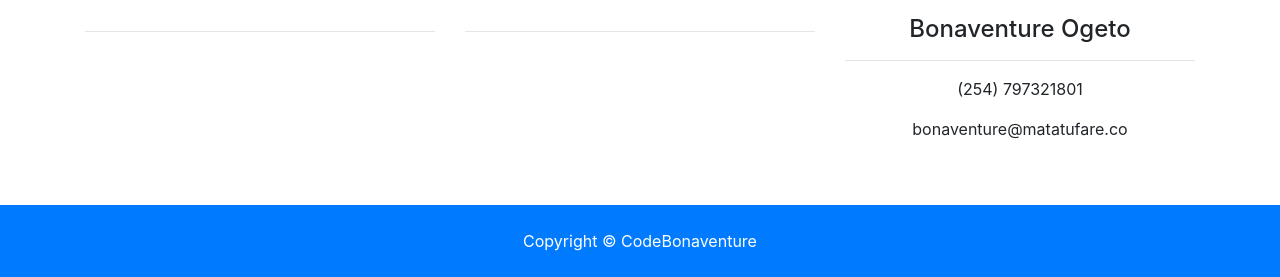
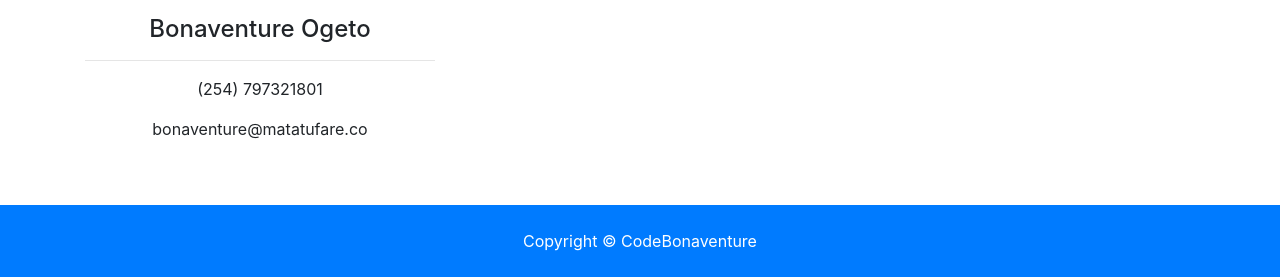
Before and after one commit to bonaventureogeto/MatatuFare, a Django app: page /about in a window 1280 px wide. Shown: the part 1806-2083 px from the top of the page. Run offline with Django 3.2, Linux system fonts and the light colour scheme; some libraries are stand-ins or nearby versions.

Commit message:
About page updates

```diff
--- a/templates/pages/about.html
+++ b/templates/pages/about.html
@@ -50,31 +50,6 @@
         <h2 class="text-center">Made With Love By: </h2>
         <div class="row text-center">
             <div class="col-md-4">
-                <img src="# alt=""
-                    class="rounded-circle
-                    mb-3">
-                <h4></h4>
-                <hr>
-                <p>
-                    <i class="fas fa-phone"></i></p>
-                <p>
-                    <i class="fas fa-envelope-open"></i>
-                </p>
-            </div>
-
-            <div class="col-md-4">
-                <img src="#" alt="" class="rounded-circle
-                    mb-3">
-                <h4></h4>
-                <hr>
-                <p>
-                    <i class="fas fa-phone"></i></p>
-                <p>
-                    <i class="fas fa-envelope-open"></i>
-                </p>
-            </div>
-
-            <div class="col-md-4">
                 <img src="static/img/codeB.jpg" alt=""
                     class="rounded-circle mb-3">
                 <h4>Bonaventure Ogeto</h4>
```
